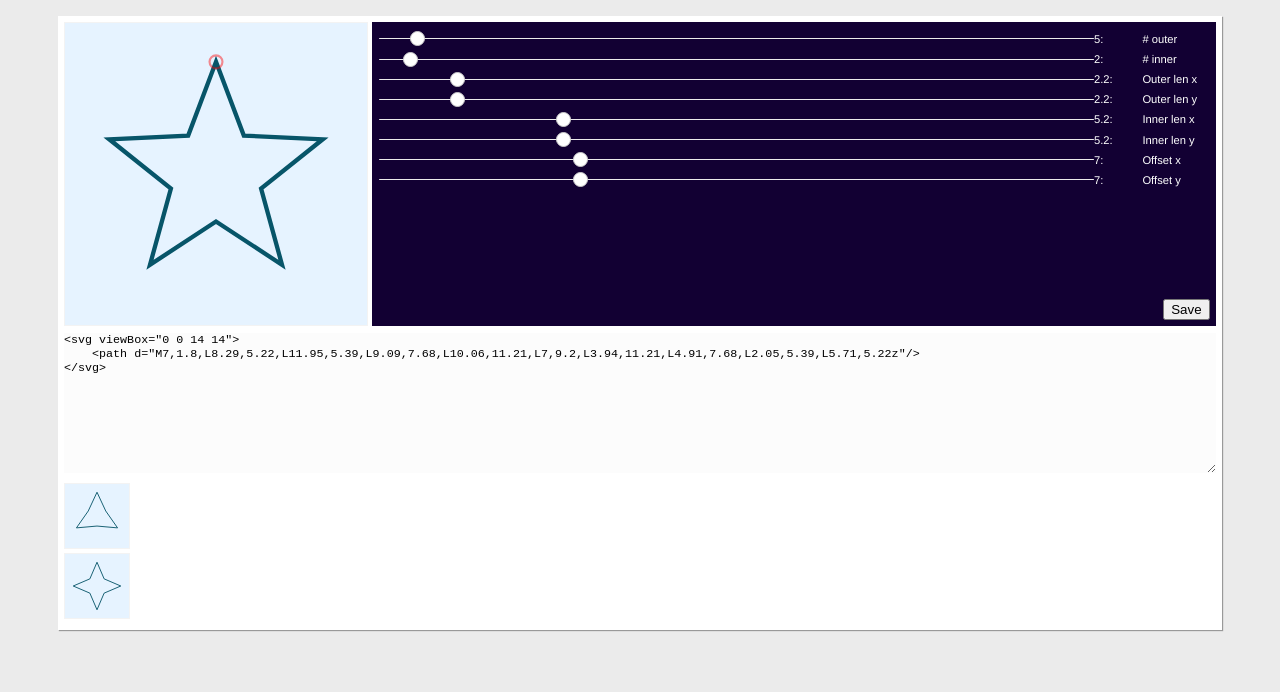
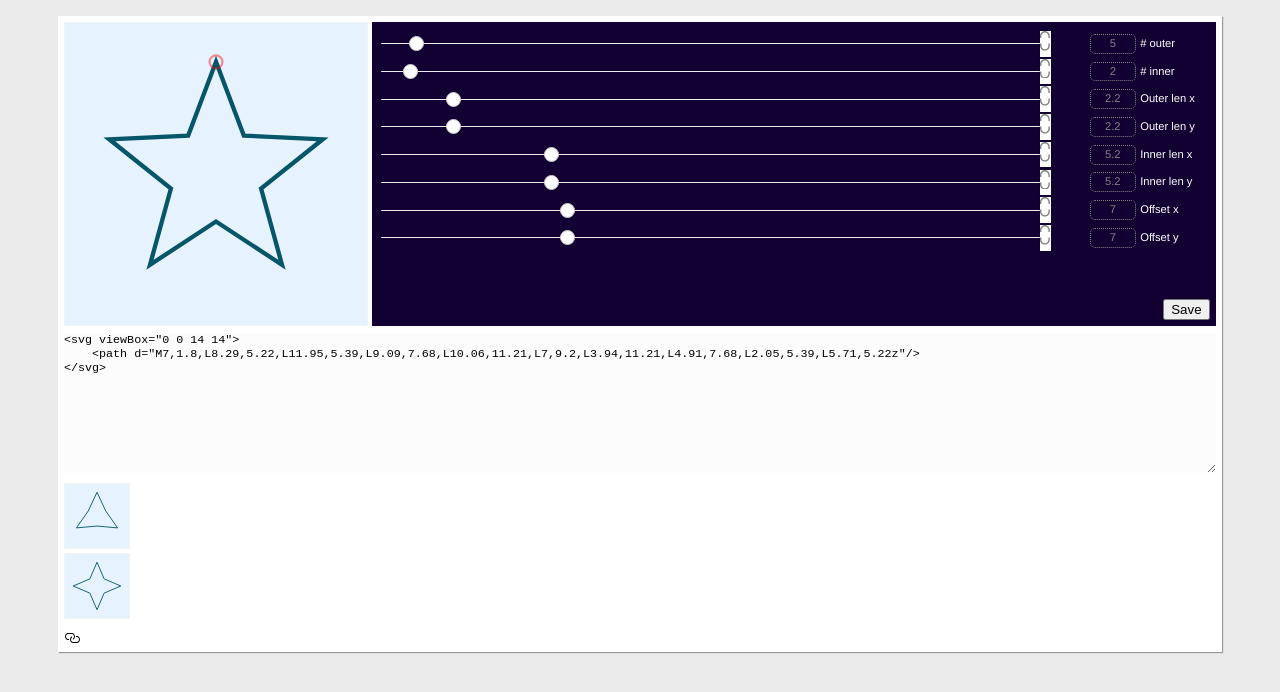
Before and after one commit to maxzz/ngon-gen, a Vue app: page / in a window 1280 px wide. Shown: the top 692 px of the page. Built offline with nearby package versions, Linux system fonts and the light colour scheme.

Commit message:
Added SVG from primer.style/octicons/ ; lock button

```diff
--- a/src/App.vue
+++ b/src/App.vue
@@ -36,6 +36,7 @@
 
             </div>
         </div>
+<svg xmlns="http://www.w3.org/2000/svg" viewBox="0 0 16 16" width="16" height="16"><path fill-rule="evenodd" d="M4 9h1v1H4c-1.5 0-3-1.69-3-3.5S2.55 3 4 3h4c1.45 0 3 1.69 3 3.5 0 1.41-.91 2.72-2 3.25V8.59c.58-.45 1-1.27 1-2.09C10 5.22 8.98 4 8 4H4c-.98 0-2 1.22-2 2.5S3 9 4 9zm9-3h-1v1h1c1 0 2 1.22 2 2.5S13.98 12 13 12H9c-.98 0-2-1.22-2-2.5 0-.83.42-1.64 1-2.09V6.25c-1.09.53-2 1.84-2 3.25C6 11.31 7.55 13 9 13h4c1.45 0 3-1.69 3-3.5S14.5 6 13 6z"></path></svg>
     </div>
 </template>
 
@@ -152,7 +153,7 @@ body {
     }
 }
 
-svg {
+.big-canvas, .small-canvas {
     width: 100%;
     background-color: hsl(208, 100%, 95%);
     border: 1px solid rgb(243, 243, 243);
--- a/src/components/InputRange.vue
+++ b/src/components/InputRange.vue
@@ -9,8 +9,12 @@
                 v-on:input="$emit('input', $event.target.value)"
             />
             <div class="gauge-name">
-                <div>{{value}}:</div>
-                <div>{{label}}</div>
+                <div class="lock-linked">
+                    <LockButton v-model="linked" />
+                    <!--  -->
+                </div>
+                <div class="value">{{value}}</div>
+                <div class="text">{{label}}</div>
             </div>
         </label>
         <!-- {{printText()}} -->
@@ -19,10 +23,24 @@
 
 <script lang="ts">
 import Vue from "vue";
+import LockButton from './LockButton.vue';
+import { ref, watch } from '@vue/composition-api';
 
 export default Vue.extend({
     inheritAttrs: false,
+    components: { LockButton },
     props: ["label", "value"],
+    setup() {
+        const linked = ref(false);
+
+        watch(linked, () => {
+            console.log('paerent check', linked.value);
+        });
+
+        return {
+            linked
+        };
+    },
     methods: {
         printText() {
             console.log('here');
@@ -43,11 +61,28 @@ label {
     display: flex;
     align-items: center;
     font-size: .7em;
-    line-height: 1.8em;
+    line-height: 1.6em;
+    margin: .2em;
+
+    $demed-color: #838383;
 
     .gauge-name {
         display: grid;
-        grid-template-columns: 1fr minmax(6em, 1fr);
+        grid-template-columns: 1fr 1fr minmax(6em, 1fr);
+        align-items: center;
+        column-gap: .4em;
+
+        .lock-linked {
+            width: 1em;
+        }
+
+        .value {
+            min-width: 3em;
+            text-align: center;
+            border: 1px dotted $demed-color;
+            border-radius: 5px;
+            color: $demed-color;
+        }
     }
 }
 
--- /dev/null
+++ b/src/components/LockButton.vue
@@ -0,0 +1,52 @@
+<template>
+    <div class="lock-btn"
+        v-bind="$attrs"
+        @click="onClick"
+    >
+        <svg class="i-lock" viewBox="0 0 8 14">
+            <path d="M6 5V3.5C6 2.12 4.88 1 3.5 1 2.12 1 1 2.12 1 3.5V5H0V3.5C0 1.567 1.567 0 3.5 0 5.433 0 7 1.567 7 3.5V5H6zm1 4H6v1.5C6 11.88 4.88 13 3.5 13 2.12 13 1 11.88 1 10.5V9H0v1.5C0 12.433 1.567 14 3.5 14 5.433 14 7 12.433 7 10.5V9z">
+            </path>
+        </svg>
+    </div>
+</template>
+
+<script lang="ts">
+import Vue from "vue";
+import { ref } from '@vue/composition-api';
+
+export default Vue.extend({
+    inheritAttrs: false,
+    props: ['value'],
+    setup(props, { emit }) {
+        const checked = ref(props.value);
+
+        function onClick() {
+            console.log('clciked');
+            checked.value = !checked.value;
+            emit('input', checked.value);
+        }
+
+        return {
+            onClick,
+            checked
+        }
+    }
+});
+</script>
+
+<style lang="scss" scoped>
+    .lock-btn {
+        background-color: #fff;
+    }
+
+    $demed-color: #838383;
+
+    .i-lock {
+        fill: $demed-color;
+
+        svg {
+            width: 8px;
+            height: 12px;
+        }
+    }
+</style>
```
Also changed, not shown: src/assets/link-no.svg (added), src/assets/link.svg (added).
